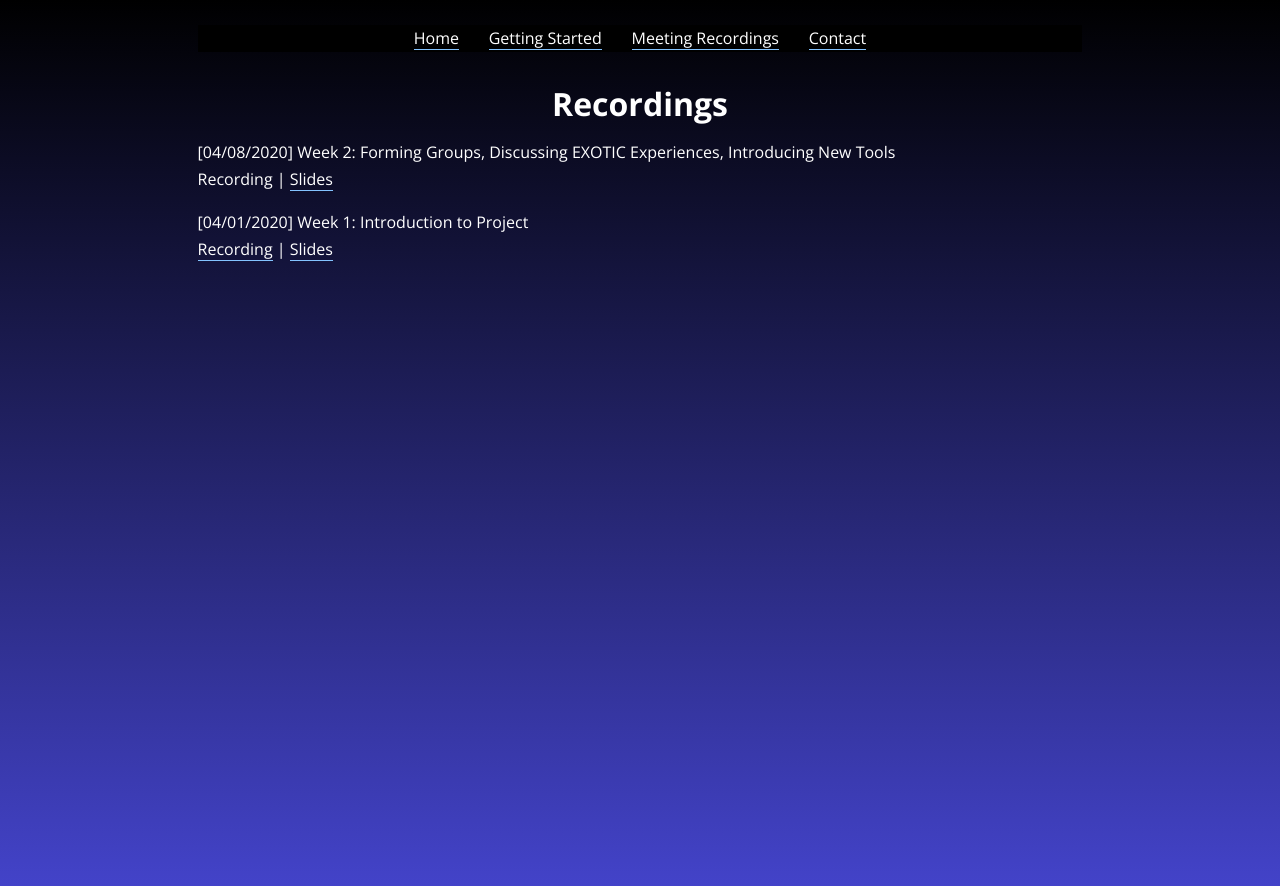
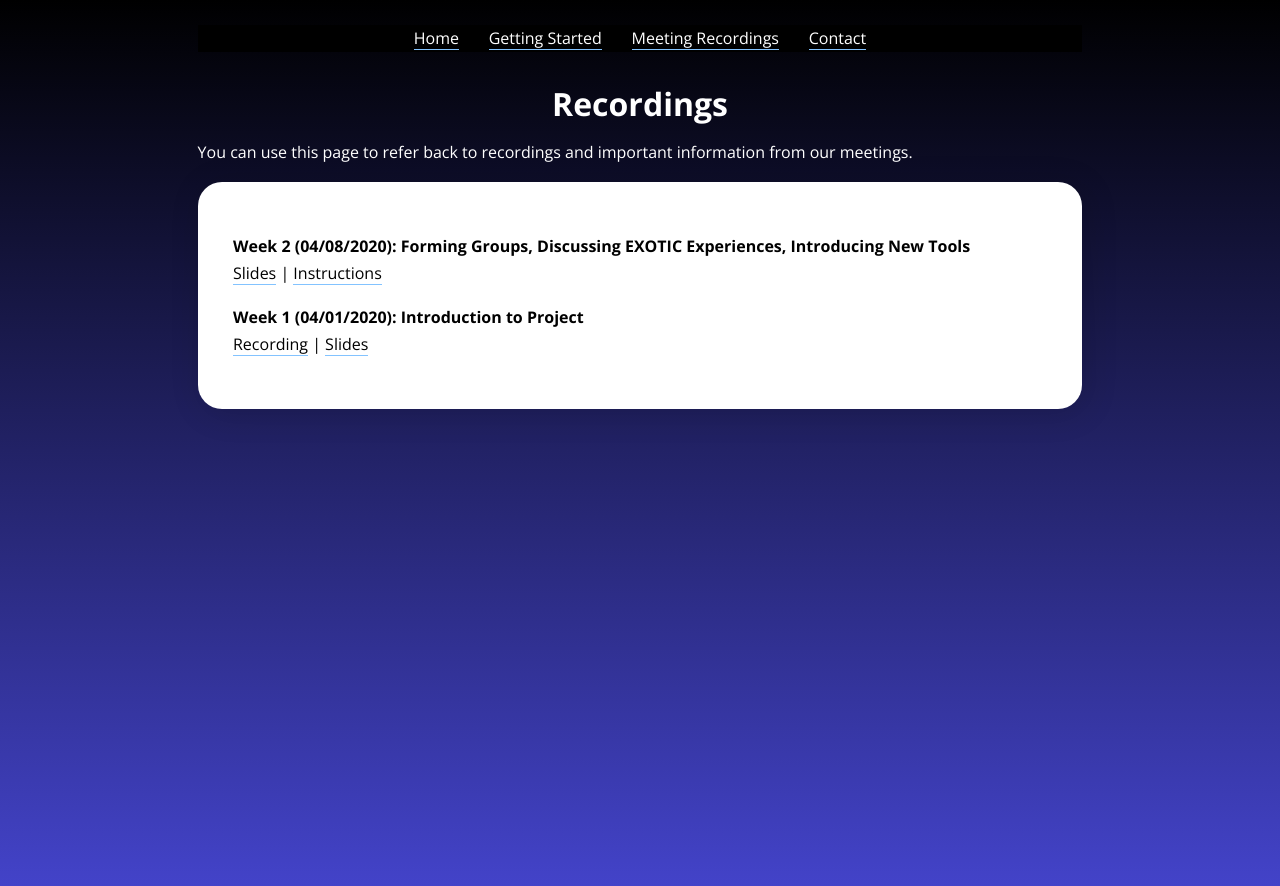
Before and after one commit to paigeyeung/exoplanetresearchworkshop, a Jekyll site: the page built from recordings.md, in a window 1280 px wide. Shown: the top 886 px of the page. Built offline with Jekyll 4.4.1, drawn with Linux system fonts in a browser that asks for light colours.

```diff
--- a/recordings.md
+++ b/recordings.md
@@ -5,10 +5,16 @@ title: Meeting Recordings
 
 # Recordings
 
-[04/08/2020] Week 2: Forming Groups, Discussing EXOTIC Experiences, Introducing New Tools<br>
-Recording |
-[Slides](https://docs.google.com/presentation/d/1fcN9alNJefEe088UkIbOuU6Wnjoc6ANuVIlq1CrCwJ4/edit?usp=sharing)
+You can use this page to refer back to recordings and important information from our meetings.
 
-[04/01/2020] Week 1: Introduction to Project<br>
+<div class="light-box" markdown="1">
+
+**Week 2 (04/08/2020): Forming Groups, Discussing EXOTIC Experiences, Introducing New Tools**<br>
+[Slides](https://docs.google.com/presentation/d/1fcN9alNJefEe088UkIbOuU6Wnjoc6ANuVIlq1CrCwJ4/edit?usp=sharing){:target="_blank"} |
+[Instructions](https://docs.google.com/document/d/1eeHOUUWzGdqnjGcrdQWjdsOnXldMzAZCZPUTrDnUa_k/edit?usp=sharing){:target="_blank"}
+
+**Week 1 (04/01/2020): Introduction to Project**<br>
 [Recording](https://www.youtube.com/watch?v=WnOaErRsxjs&feature=youtu.be){:target="_blank"} |
 [Slides](https://docs.google.com/presentation/d/1uk-0tc5WFz__pGBo8ZcAizhvzdP5trFC_slExausGRk/edit#slide=id.p){:target="_blank"}
+
+</div>
```
